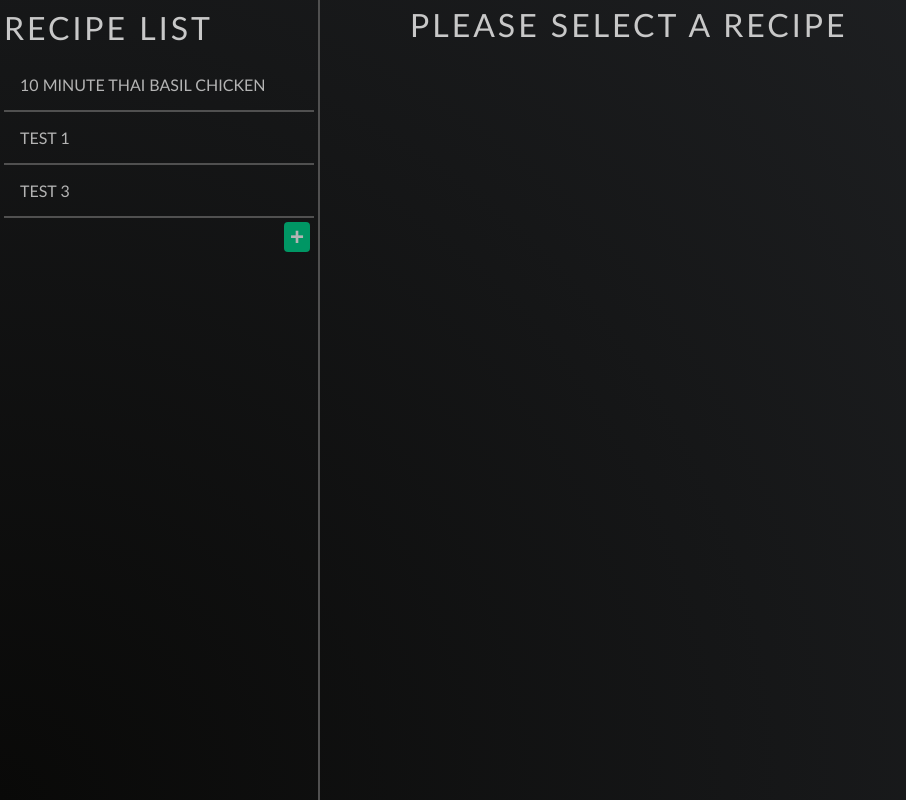
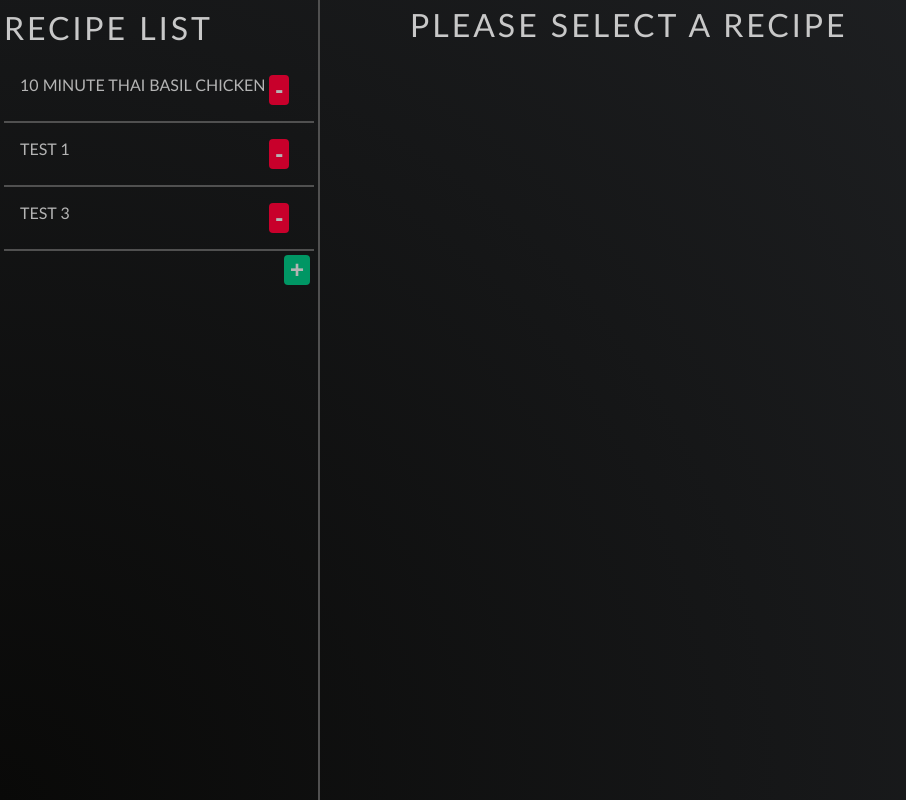
Before and after one commit to MwesterlundDev/recipe-box, a React (Create React App) app: page / in a window 1280 px wide. Shown: the whole page, without its empty margins (0-906 px from the left). Built offline with nearby package versions, Linux system fonts and the light colour scheme.

Commit message:
add delete functionality

```diff
--- a/src/app/RecipeList/RecipeListComponent.js
+++ b/src/app/RecipeList/RecipeListComponent.js
@@ -8,7 +8,8 @@ const RecipeRows = props => {
         // }
         return (
             <div key={"recipe-row-" + index} className={"recipe-list-row "  + selected} title={recipe.description} onClick={() => props.handleSelect(recipe)}>
-                {recipe.title}
+                <div className="recipe-list-label">{recipe.title}</div>
+                <button className="remove-button" title={"Remove " + recipe.title} onClick={(event) => props.handleRemoveClick(event, recipe.id)}>-</button>
             </div>
         )
     })
@@ -27,12 +28,19 @@ const RecipeListControls = props => {
 class RecipeListComponent extends Component {
     constructor(props) {
         super(props);
+
+        this.handleRemoveClick = this.handleRemoveClick.bind(this);
     }
 
     componentDidMount() {
         console.log("this.props: ", this.props)
         this.props.fetchRecipes();// comes later?
 
+    }
+
+    handleRemoveClick(event, id) {
+        event.stopPropagation();
+        this.props.remove(id);
     }
 
     render() {
@@ -44,7 +52,11 @@ class RecipeListComponent extends Component {
             <div className="recipe-list">
                 <div className="recipe-list-header">Recipe List</div>
                 <div id="recipe-list-wrapper">
-                    <RecipeRows recipes={recipes} selectedRecipeId={selectedRecipeId} handleSelect={selectRecipe} />
+                    <RecipeRows
+                        recipes={recipes}
+                        selectedRecipeId={selectedRecipeId}
+                        handleSelect={selectRecipe}
+                        handleRemoveClick={this.handleRemoveClick}/>
                 </div>
                 <RecipeListControls addNew={addNew}/>
             </div>
--- a/src/app/RecipeList/RecipeListContainer.js
+++ b/src/app/RecipeList/RecipeListContainer.js
@@ -33,10 +33,16 @@ const mapDispatchToProps = (dispatch) => {
             dispatch(recipeListOperations.selectRecipe(null))
         }
 
+    const remove = (id) => {
+        dispatch(recipeListOperations.deleteRecipe(id))
+        dispatch(recipeViewerOperations.recipeDeleted(id))
+    }
+
     return {
         fetchRecipes,
         selectRecipe,
-        addNew
+        addNew,
+        remove
     }
 
 }
--- a/src/app/RecipeList/ReduxStuff/reducers.js
+++ b/src/app/RecipeList/ReduxStuff/reducers.js
@@ -1,4 +1,5 @@
 import types from './types'
+import utils from '../../../utils/mark'
 
 const INITIAL_STATE = {
     recipes: [],
@@ -17,7 +18,21 @@ const recipeListReducer = (state = INITIAL_STATE, action) => {
                 recipes: [...state.recipes, recipe]
             }
         case types.DELETE_RECIPE:
-            return state; // not implemented yet
+            const index = utils.findIndexByValue(state.recipes, "id", action.id)
+
+            if (index < 0) {
+                return state;
+            }
+
+            const recipeList = [
+                ...state.recipes.slice(0, index),
+                ...state.recipes.slice(index + 1, state.recipes.length)
+              ];
+            return {
+                ...state,
+                selectedRecipeId: (state.selectedRecipeId === action.id) ? null : state.selectedRecipeId,
+                recipes: recipeList
+            }
         case types.SELECT_RECIPE:
             const { id } = action
 
--- a/src/app/RecipeViewer/IngredientList.js
+++ b/src/app/RecipeViewer/IngredientList.js
@@ -18,7 +18,6 @@ const RecipeIngredientRows = props => {
 
 class RecipeIngredientList extends Component {
 
-
     render() {
         const { ingredients } = this.props
 
--- a/src/app/RecipeViewer/RecipeViewerCompenent.js
+++ b/src/app/RecipeViewer/RecipeViewerCompenent.js
@@ -13,6 +13,7 @@ const Header = props => {
                 <div className="recipe-description">{recipe.description}</div>
                 <div className="recipe-vewier-controls">
                     <input type="button" value="Edit" className="recipe-edit-button" onClick={setEdit} />
+                    <button className="remove-button" onClick={props.removeRecipe}>-</button>
                 </div>
             </div>
         )
@@ -33,6 +34,12 @@ class RecipeViewerComponent extends Component {
         this.state = {
             isEdit: false
         }
+
+        this.removeRecipe = this.removeRecipe.bind(this);
+    }
+
+    removeRecipe() {
+        this.props.remove(this.props.recipe.id)
     }
 
     render() {
@@ -50,7 +57,7 @@ class RecipeViewerComponent extends Component {
         if (recipe.id != null) {
             return (<div id="recipe-viewer">
                 <div className="recipe-viewer-content">
-                    <Header recipe={recipe} />
+                    <Header recipe={recipe} removeRecipe={this.removeRecipe} />
                     <RecipeIngredientList ingredients={recipe.ingredients} />
                     <RecipeStepList steps={recipe.steps} />
                 </div>
--- a/src/app/RecipeViewer/RecipeViewerContainer.js
+++ b/src/app/RecipeViewer/RecipeViewerContainer.js
@@ -27,9 +27,17 @@ const mapDispatchToProps = (dispatch) => {
         dispatch(recipeViewerOperations.cancelEdit())
     }
 
+    const remove = (id) => {
+        dispatch(recipeListOperations.deleteRecipe(id))
+        // dispatch(recipeListOperations.selectRecipe(null));
+        dispatch(recipeViewerOperations.recipeSelected(null))
+
+    }
+
     return {
         addRecipe,
-        cancelEdit
+        cancelEdit,
+        remove
     }
 }
 
--- a/src/app/RecipeViewer/ReduxStuff/actions.js
+++ b/src/app/RecipeViewer/ReduxStuff/actions.js
@@ -19,8 +19,16 @@ const cancelEdit = () => {
     }
 }
 
+const recipeDeleted = (id) => {
+    return {
+        type: types.RECIPE_DELETED,
+        id: id
+    }
+}
+
 export default {
     recipeSelected,
     createNewRecipe,
-    cancelEdit
+    cancelEdit,
+    recipeDeleted
 }
--- a/src/app/RecipeViewer/ReduxStuff/operations.js
+++ b/src/app/RecipeViewer/ReduxStuff/operations.js
@@ -3,9 +3,11 @@ import Creators from './actions';
 const recipeSelected = Creators.recipeSelected;
 const createNewRecipe = Creators.createNewRecipe;
 const cancelEdit = Creators.cancelEdit
+const recipeDeleted = Creators.recipeDeleted
 
 export default {
     recipeSelected,
     createNewRecipe,
-    cancelEdit
+    cancelEdit,
+    recipeDeleted
 }
--- a/src/app/RecipeViewer/ReduxStuff/reducers.js
+++ b/src/app/RecipeViewer/ReduxStuff/reducers.js
@@ -17,7 +17,7 @@ const recipeViewerReducer = (state = INITIAL_STATE, action) => {
         case types.RECIPE_SELECTED:
             return {
                 ...state,
-                recipe: (state.recipe.id !== action.recipe.id && action.recipe.id != null) ? { ...action.recipe } : INITIAL_STATE.recipe,
+                recipe: (action.recipe != null && state.recipe.id !== action.recipe.id && action.recipe.id != null) ? { ...action.recipe } : INITIAL_STATE.recipe,
                 isNew: false
             }
         case types.CREATE_NEW_RECIPE:
@@ -27,6 +27,8 @@ const recipeViewerReducer = (state = INITIAL_STATE, action) => {
             }
         case types.CANCEL_EDIT:
             return INITIAL_STATE
+        case types.RECIPE_DELETED:
+            return (action.id === state.recipe.id) ? INITIAL_STATE : state
         default:
             return state
     }
--- a/src/app/RecipeViewer/ReduxStuff/types.js
+++ b/src/app/RecipeViewer/ReduxStuff/types.js
@@ -1,9 +1,11 @@
 const RECIPE_SELECTED = 'RECIPE_SELECTED';
 const CREATE_NEW_RECIPE = 'CREATE_NEW_RECIPE';
 const CANCEL_EDIT = "CANCEL_EDIT";
+const RECIPE_DELETED = 'RECIPE_DELETED';
 
 export default {
     RECIPE_SELECTED,
     CREATE_NEW_RECIPE,
-    CANCEL_EDIT
+    CANCEL_EDIT,
+    RECIPE_DELETED
 }
--- a/src/index.css
+++ b/src/index.css
@@ -92,6 +92,23 @@ body {
 	background: rgb(0, 200, 0)
 }
 
+.remove-button {
+	background: rgb(200, 0, 43);
+	border: none;
+	color: rgb(180, 180, 180);
+	font-weight: bold;
+	font-size: 1.5rem;
+	border-radius: .25rem;
+}
+
+.remove-button:hover {
+	color: rgb(255, 255, 255);
+}
+
+.remove-button:active {
+	background: rgb(235, 70, 106);
+}
+
 .recipe-list-row {
     width: 100%;
     position: relative;
@@ -115,6 +132,12 @@ body {
 .selected {
     color: rgb(255, 255, 255);
     border-bottom:2px solid rgb(242, 138, 34);
+}
+
+.recipe-list-label {
+	width: calc(100% - 1.8rem);
+	position: relative;
+	float: left;
 }
 
 #recipe-viewer {
--- /dev/null
+++ b/src/utils/mark.js
@@ -0,0 +1,23 @@
+/**
+ * Returns index from array of objects when the value of the property
+ * passed in equals the value searched for.
+ *
+ * Returns -1 if not found
+ * @param {Array} array Array to get indes
+ * @param {String} property Property of object
+ * @param {Object} value Value property should be
+ */
+const findIndexByValue = (array, property, value) => {
+    for (let i = 0; i < array.length; i++) {
+        if (array[i][property] === value) {
+            return i;
+        }
+    }
+
+    return -1;
+
+}
+
+export default {
+    findIndexByValue
+}
```
